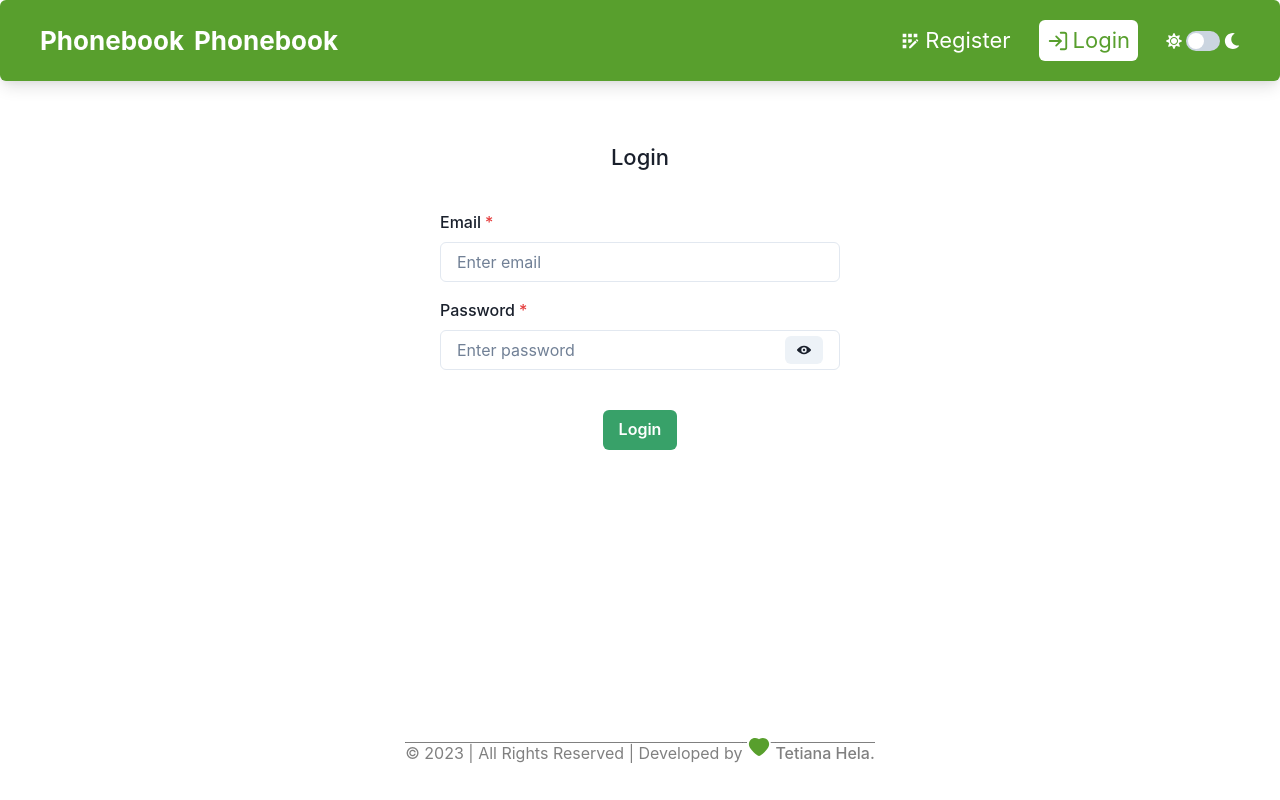
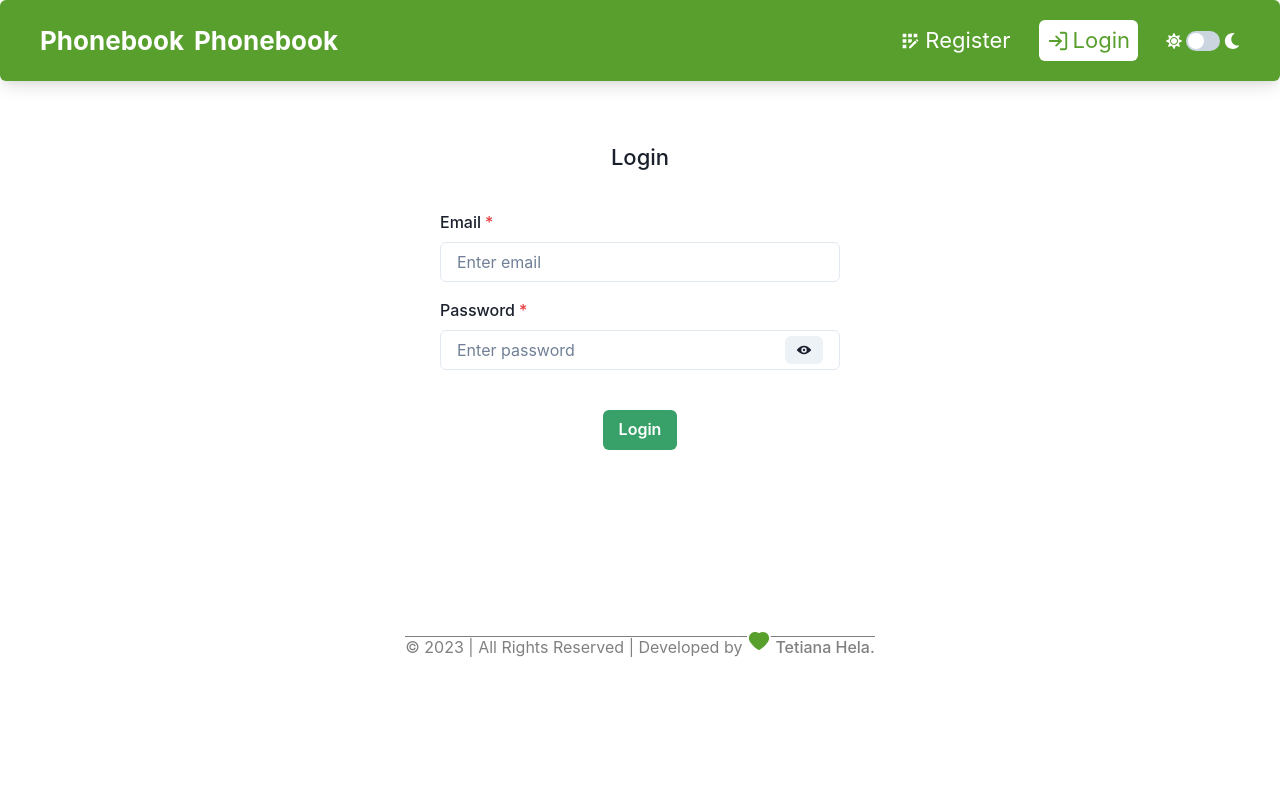
Before and after one commit to Tatiana-Hela/goit-react-hw-08-phonebook, a React (Create React App) app: page /goit-react-hw-08-phonebook/login in a window 1280 px wide. Built offline with nearby package versions, Linux system fonts and the light colour scheme.

Commit message:
fix footer

```diff
--- a/src/components/ByFooter/ByFooter.module.css
+++ b/src/components/ByFooter/ByFooter.module.css
@@ -6,9 +6,6 @@
   text-decoration: underline;
 }
 .footer {
-  position: fixed;
-  bottom: 0;
-  left: 0;
   width: 100%;
   height: 150px;
   display: flex;
```
